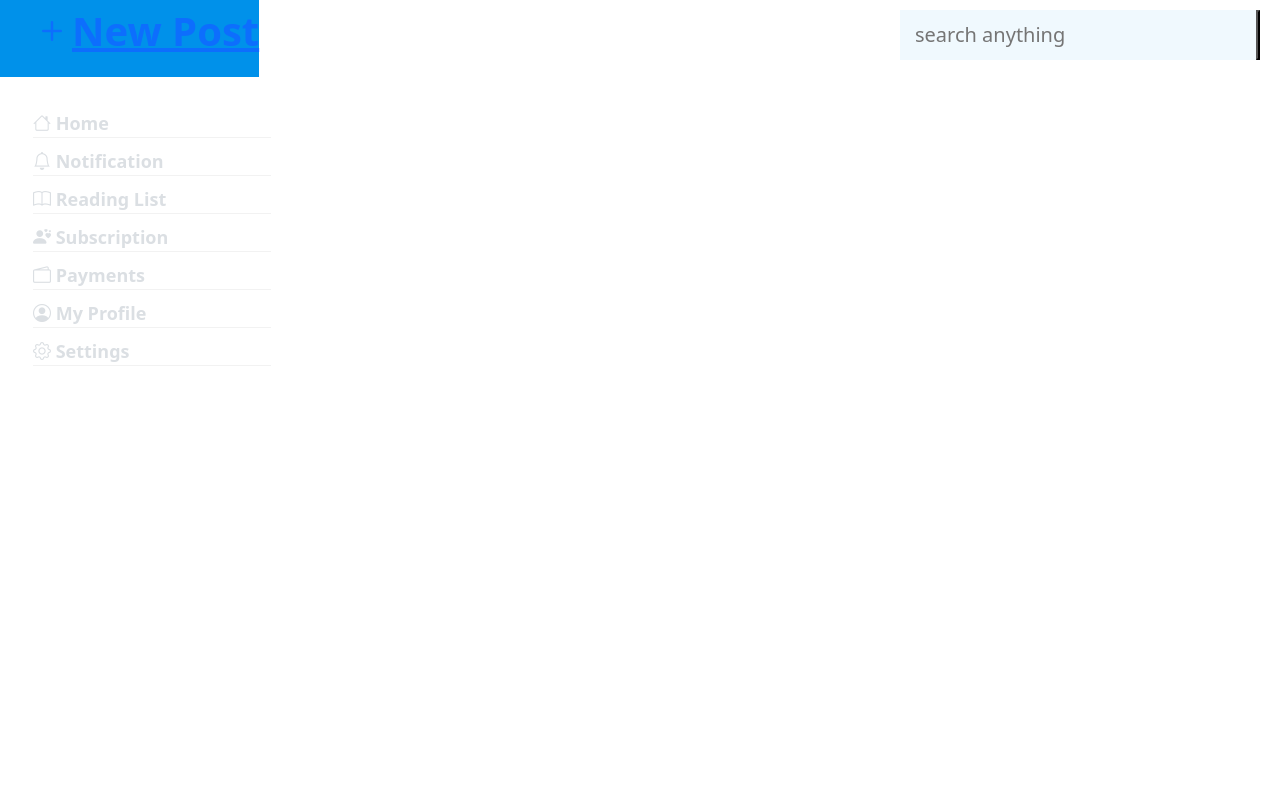
After one commit to m4YnK-7/Blogging_Website, a Flask app: template website/templates/index.html in a window 1280 px wide. The commit adds this page. Run offline with Flask 3, Linux system fonts and the light colour scheme; the template is opened without the code that fills it, so the values that code supplies are empty.

Commit message:
new stuff

```diff
--- /dev/null
+++ b/main.py
@@ -0,0 +1,7 @@
+from website import create_app
+
+app = create_app()
+
+
+if __name__ == '__main__':
+	app.run(debug=True)
--- a/templates/index.html
+++ b/website/templates/base.html
@@ -3,7 +3,7 @@
 <head>
     <meta charset="UTF-8">
     <meta name="viewport" content="width=device-width, initial-scale=1.0">
-    <title>Home- OnlyBlogs</title>
+    <title>{% block title %}Home- OnlyBlogs{% endblock %}</title>
 
     <link rel="stylesheet" type="text/css" href="{{ url_for('static', filename='css/style.css') }}">
 
@@ -36,7 +36,7 @@
         <form action="" class="search-bar">
             <input type="text" placeholder="search anything" name="q">
             <button type="submit"></button>
-        </form>"
+        </form>
     </div>
 
 
--- /dev/null
+++ b/website/templates/index.html
@@ -0,0 +1,44 @@
+<!DOCTYPE html>
+<html lang="en">
+<head>
+    <meta charset="UTF-8">
+    <meta name="viewport" content="width=device-width, initial-scale=1.0">
+    <title>Home- OnlyBlogs</title>
+
+    <link rel="stylesheet" type="text/css" href="{{ url_for('static', filename='css/style.css') }}">
+
+    <!-- Bootstrap for icons -->
+    <link rel="stylesheet" href="https://cdn.jsdelivr.net/npm/bootstrap-icons@1.11.1/font/bootstrap-icons.css">
+    <link href="https://cdn.jsdelivr.net/npm/bootstrap@5.3.2/dist/css/bootstrap.min.css" rel="stylesheet" integrity="sha384-T3c6CoIi6uLrA9TneNEoa7RxnatzjcDSCmG1MXxSR1GAsXEV/Dwwykc2MPK8M2HN" crossorigin="anonymous">
+
+</head>
+<body>
+
+    <div class="wrapper">
+        <div class="sidebar">
+            <ul>
+                <li><a href="#"><i class="bi bi-house"></i> Home</a></li>
+                <li><a href="#"><i class="bi bi-bell"></i> Notification</a></li>
+                <li><a href="#"><i class="bi bi-book"></i> Reading List</a></li>
+                <li><a href="#"><i class="bi bi-person-hearts"></i> Subscription</a></li>
+                <li><a href="#"><i class="bi bi-wallet2"></i> Payments</a></li>
+                <li><a href="#"><i class="bi bi-person-circle"></i> My Profile</a></li>
+                <li><a href="#"><i class="bi bi-gear"></i> Settings</a></li>
+            </ul>
+        </div>
+        <div class = "new_post">
+            <ul><li><a href="#"><i class="bi bi-plus"></i>New Post</a></li></ul>
+
+        </div>
+    </div>
+
+    <div class="container">
+        <form action="" class="search-bar">
+            <input type="text" placeholder="search anything" name="q">
+            <button type="submit"></button>
+        </form>
+    </div>
+
+
+</body>
+</html>
--- a/templates/login.html
+++ b/website/templates/login.html
@@ -24,7 +24,7 @@
         //Assuming authorization from DB
         //Implementation when DB implemented.
         document.getElementById("login-button").addEventListener("click", function() {
-            window.location.href = "{{ url_for('home') }}";
+            window.location.href = "{{ url_for('views.home') }}";
         });
     </script>
 </body>
--- a/templates/register.html
+++ b/website/templates/register.html
@@ -18,7 +18,7 @@
                 <input type="submit" value="Submit">
             </form>
             <div class="login-link">
-                <p>Already have an account? <a href="{{ url_for('login') }}">Log in</a></p>
+                <p>Already have an account? <a href="{{ url_for('auth.login') }}">Log in</a></p>
             </div>
         </div>
     </div>
```
Also changed, not shown: app.py (deleted, +0 -64 lines), website/__init__.py (added, +13 -0 lines), website/auth.py (added, +7 -0 lines), website/views.py (added, +11 -0 lines), website/README.md (renamed from README.md), website/models.py (added), website/static/css/style.css (renamed from static/css/style.css), website/static/script/script.js (added), website/user_data.sql (renamed from user_data.sql).
